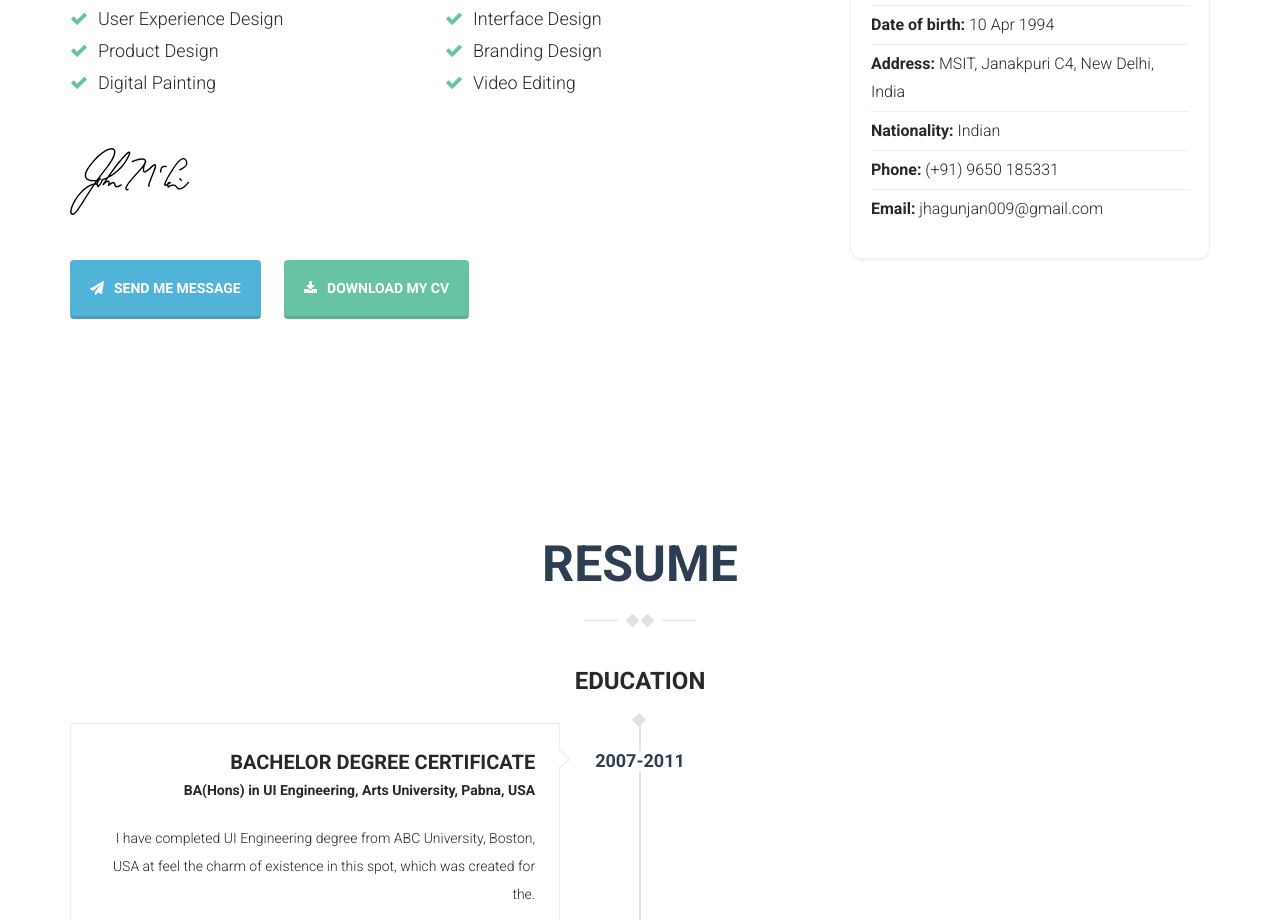
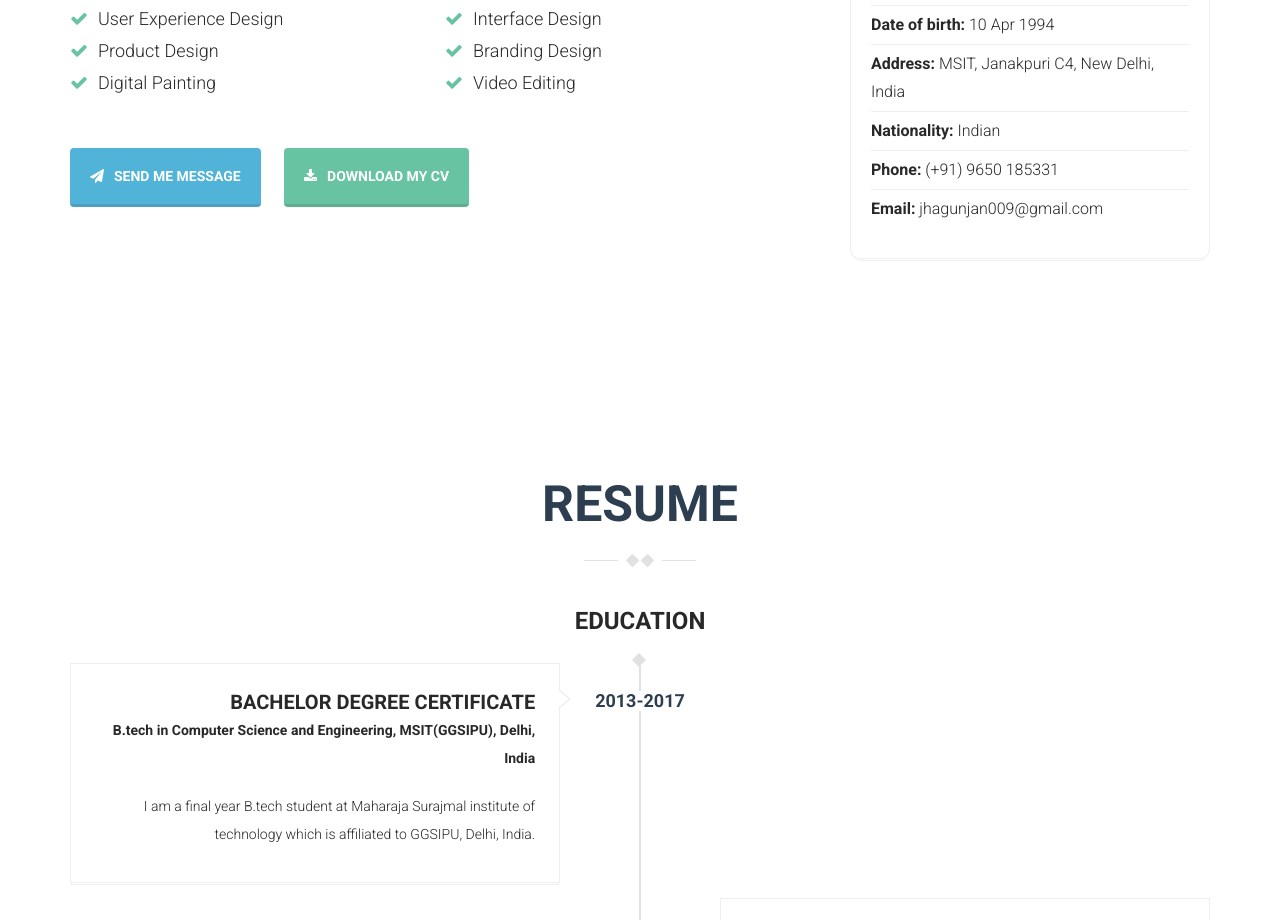
Before and after one commit to Martialhimanshu/gunjanjha.github.io, a plain HTML site: page index.html in a window 1280 px wide. Shown: the part 1557-2477 px from the top of the page. Drawn offline with nearby package versions, Linux system fonts and the light colour scheme; some packages are replaced by stand-ins of ours.

Commit message:
Update index.html

```diff
--- a/index.html
+++ b/index.html
@@ -147,10 +147,6 @@ g
               </ul>
             </div>
 
-            <div class="my-signature">
-              <img src="assets/images/sign.png" alt="">
-            </div>
-
             <div class="download-button">
               <a class="btn btn-info btn-lg" href="#contact"><i class="fa fa-paper-plane"></i>Send me message</a>
               <a class="btn btn-primary btn-lg" href="#"><i class="fa fa-download"></i>download my cv</a>
@@ -180,18 +176,18 @@ g
                         <ul class="timeline">
                             <li>
                                 <div class="posted-date">
-                                    <span class="month">2007-2011</span>
+                                    <span class="month">2013-2017</span>
                                 </div><!-- /posted-date -->
 
                                 <div class="timeline-panel wow fadeInUp">
                                     <div class="timeline-content">
                                         <div class="timeline-heading">
                                             <h3>Bachelor degree certificate</h3>
-                                            <span>BA(Hons) in UI Engineering, Arts University, Pabna, USA</span>
+                                            <span>B.tech in Computer Science and Engineering, MSIT(GGSIPU), Delhi, India</span>
                                         </div><!-- /timeline-heading -->
 
                                         <div class="timeline-body">
-                                            <p>I have completed UI Engineering degree from ABC University, Boston, USA at feel the charm of existence in this spot, which was created for the.</p>
+                                            <p>I am a final year B.tech student at Maharaja Surajmal institute of technology which is affiliated to GGSIPU, Delhi, India.</p>
                                         </div><!-- /timeline-body -->
                                     </div> <!-- /timeline-content -->
                                 </div><!-- /timeline-panel -->
```
